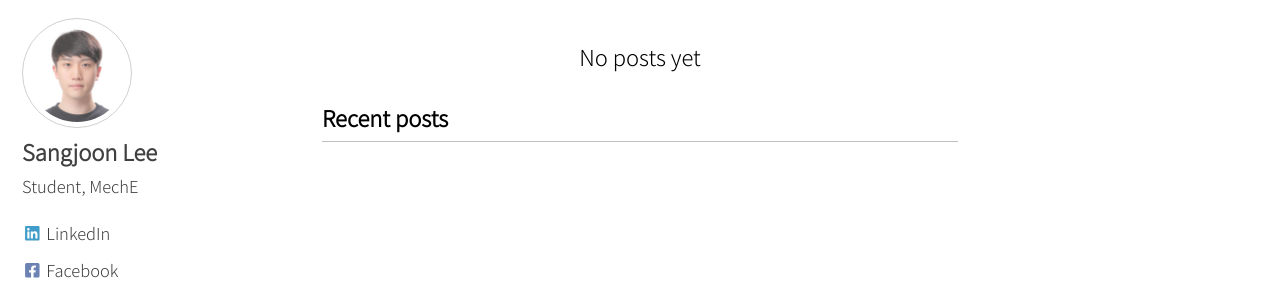
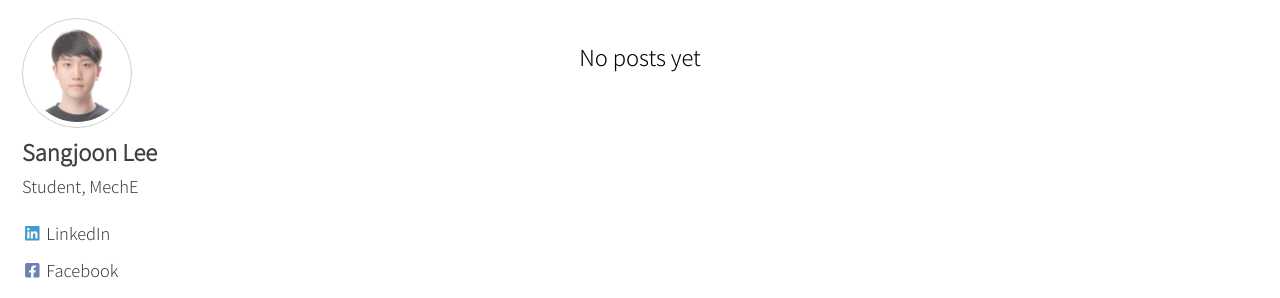
Before and after one commit to jun9303/jun9303.github.io, a Jekyll site: the page built from blog/index.html, in a window 1280 px wide. Shown: the part 306-604 px from the top of the page. Built offline with Jekyll 4.4.1, drawn with Linux system fonts in a browser that asks for light colours; cached includes are drawn as plain includes; nearby versions of some CDN libraries; the list of posts is cut into pages by our own code.

Commit message:
Signed-off-by: SJ <jun9303@gmail.com>

```diff
--- a/blog/index.html
+++ b/blog/index.html
@@ -14,4 +14,7 @@ header:
 .page__hero--overlay{
 	margin-bottom:0px;
 }
+.archive__subtitle{
+	display:none;
+}
 </style>
```
